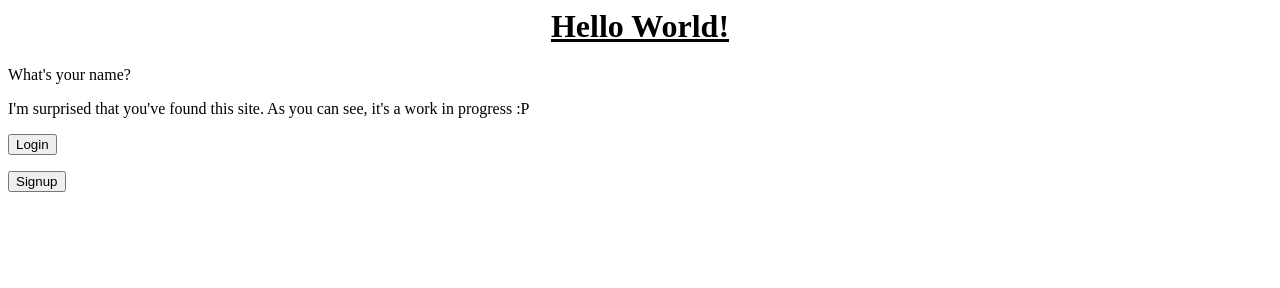
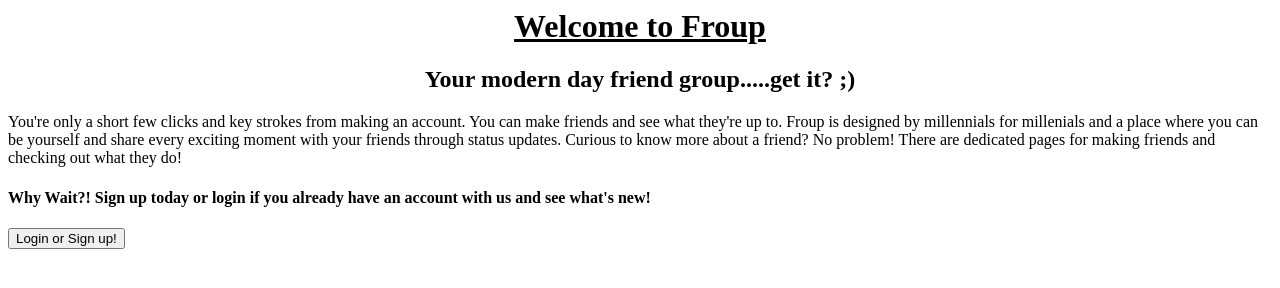
Before and after one commit to ST3ALTHCOD3R/Froup, a plain HTML site: page index.html in a window 1280 px wide. Drawn offline with Linux system fonts and the light colour scheme.

Commit message:
updated webpages

```diff
--- a/index.html
+++ b/index.html
@@ -1,16 +1,14 @@
 <html>
 <head>
-  <title>My first website</title>
+  <title>Froup</title>
 </head><!--hello this is a comment-->
 <body>
-  <center><h1><u> Hello World! </u></h1></center>
-  What's your name?
-  <p> I'm surprised that you've found this site. As you can see, it's a work in progress :P </p>
+  <center><h1><u>Welcome to Froup</u></h1></center>
+  <center><h2>Your modern day friend group.....get it? ;)</h2></center>
+  <p> You're only a short few clicks and key strokes from making an account. You can make friends and see what they're up to. Froup is designed by millennials for millenials and a place where you can be yourself and share every exciting moment with your friends through status updates. Curious to know more about a friend? No problem! There are dedicated pages for making friends and checking out what they do!</p>
+<h4>Why Wait?! Sign up today or login if you already have an account with us and see what's new!</h4>
   <form action="login.html">
-    <input type="submit" value="Login">
-  </form>
-  <form action="login.html">
-    <input type="submit" value="Signup">
+    <input type="submit" value="Login or Sign up!">
   </form>
 </body>
 </html>
```
Also changed, not shown: login.html (+2 -2 lines).
